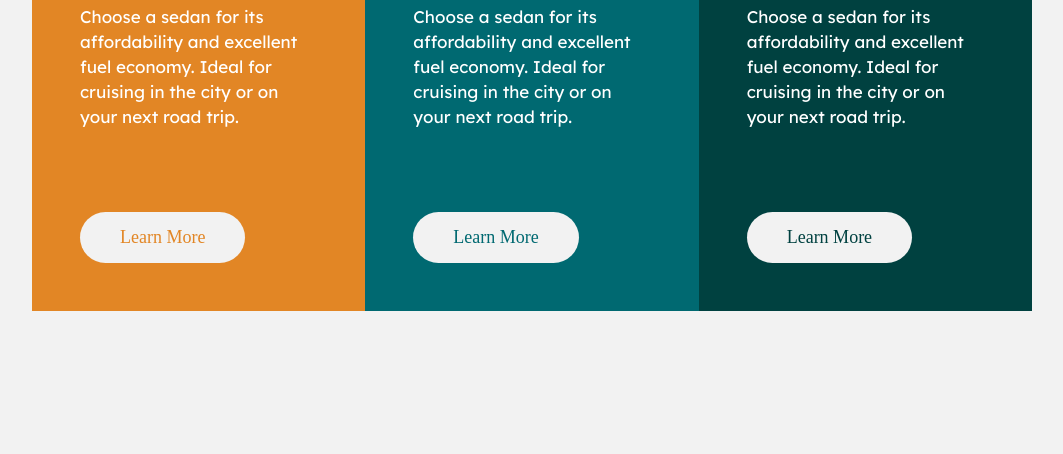
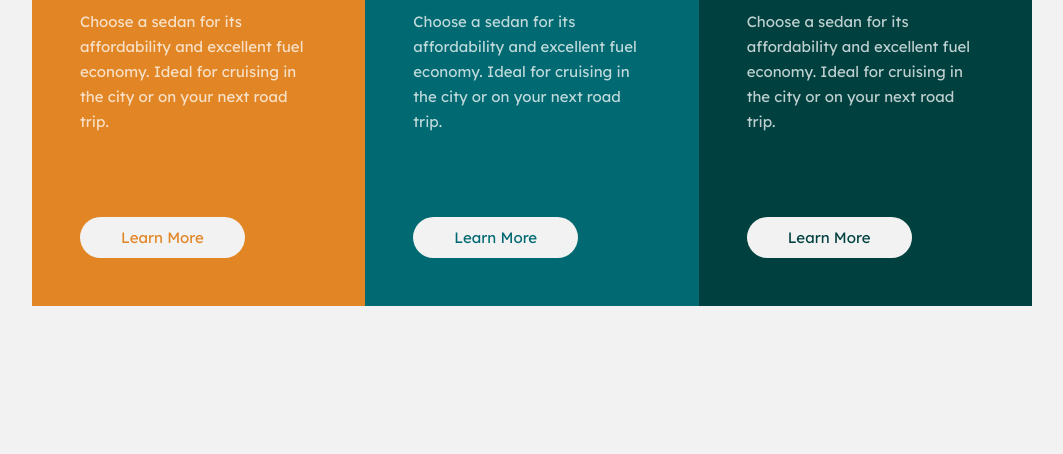
Before and after one commit to basit333/task-3, a plain HTML site: page index.html in a window 1280 px wide. Shown: the part 346-800 px from the top of the page, without its empty margins (108-1171 px from the left). Drawn offline with Linux system fonts and the light colour scheme.

Commit message:
initial commit

```diff
--- a/assets/css/style.css
+++ b/assets/css/style.css
@@ -64,8 +64,9 @@ body {
   font-family: "Lexend Deca", sans-serif;
   font-style: normal;
   font-weight: normal;
-  font-size: 17px;
+  font-size: 15px;
   line-height: 25px;
+  opacity: 0.75;
   margin-bottom: 83px;
   animation: moveInLeft 1s ease-out;
 }
@@ -76,10 +77,11 @@ a,
   display: inline-block;
   background-color: #f2f2f2;
   text-decoration: none;
-  padding: 1.5rem 4rem;
   border-radius: 30px;
-  font-size: 18px;
-  padding: 15px 40px;
+  font-family: "Lexend Deca", sans-serif;
+  font-size: 15px;
+  padding: 10px 40px;
+  border: 1px solid rgba(255, 255, 255, 0);
 }
 
 .btn-orange {
```
